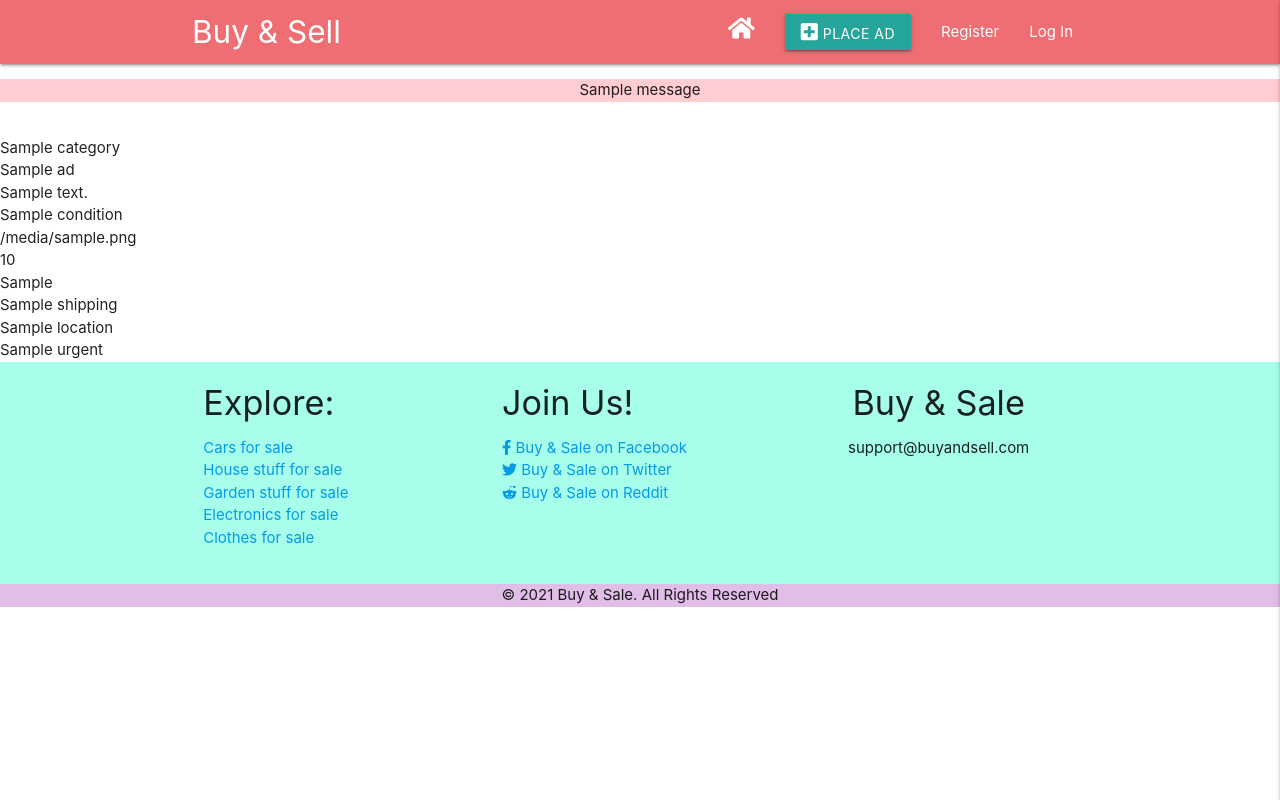
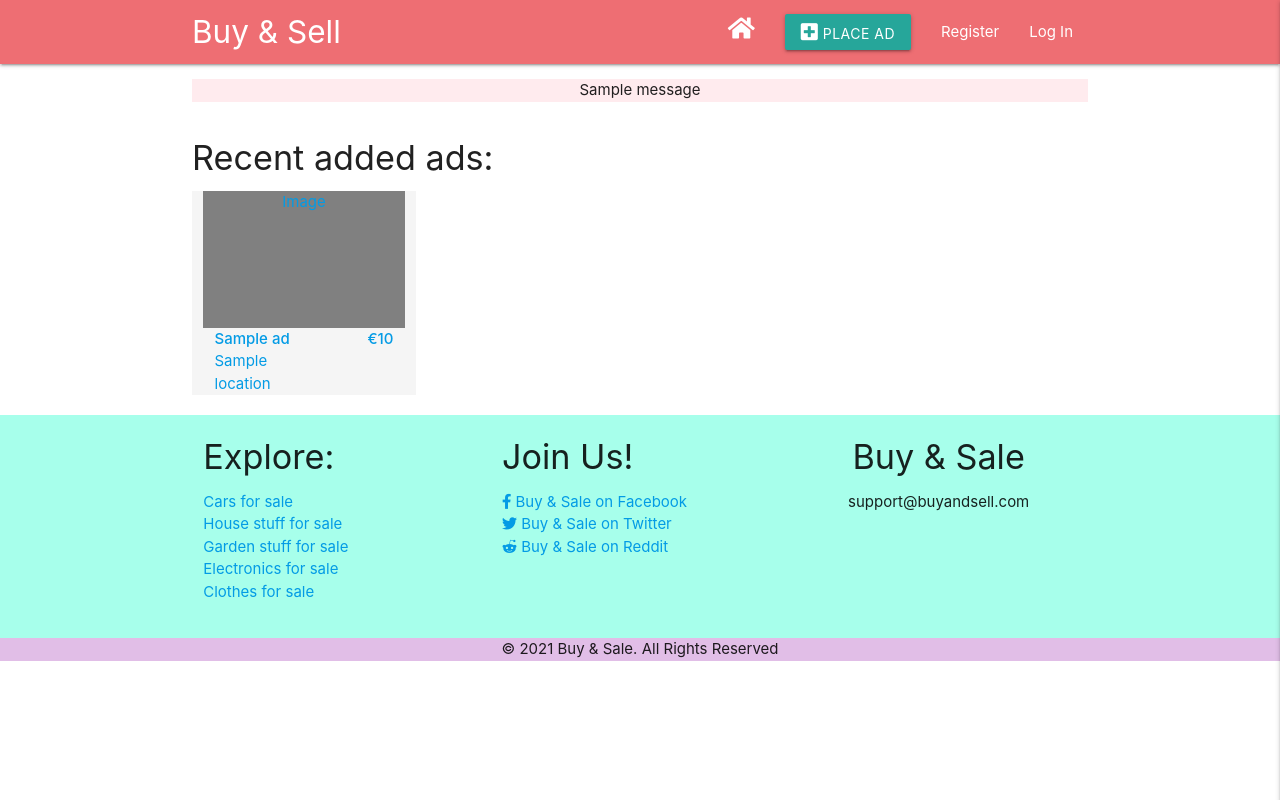
Before and after one commit to zokam1411/milestone-project-3, a Flask app: page / in a window 1280 px wide. Run offline with Flask 2, Linux system fonts and the light colour scheme; one stand-in notice (Sample message) is shown; a database or web service that is not in the repository returns one stand-in record (values such as "Sample title"); some libraries are stand-ins or nearby versions.

Commit message:
Create ad pattern for main page

```diff
--- a/static/css/style.css
+++ b/static/css/style.css
@@ -7,3 +7,8 @@
 .card-panel {
     margin: 0;
 }
+
+.img-holder {
+    height: 137px;
+    background: grey;
+}
--- a/templates/ads.html
+++ b/templates/ads.html
@@ -4,27 +4,33 @@
 <div>
     <!-- flash message -->
     {% with messages = get_flashed_messages() %}
-        {% if messages %}
-            {% for message in messages %}
+    {% if messages %}
+    {% for message in messages %}
     <div class="row flashes">
-        <p class="red lighten-4 center-align">{{ message }}</p>
+        <p class="red lighten-5 center-align">{{ message }}</p>
     </div>
-            {% endfor %}
-        {% endif %}
+    {% endfor %}
+    {% endif %}
     {% endwith %}
 </div>
 
+<h4>Recent added ads:</h4>
+
 {% for ad in ads %}
-{{ ad.category }} <br>
-{{ ad.title }} <br>
-{{ ad.description }} <br>
-{{ ad.condition }} <br>
-{{ ad.photo }} <br>
-{{ ad.price }} <br>
-{{ ad.payment_method}} <br>
-{{ ad.shipping }} <br>
-{{ ad.location }} <br>
-{{ ad.urgent}} <br>
+<div class="row">
+    <div class="col s6 m3 grey lighten-4">
+        <a href="#">
+            <div class="img-holder center-align">
+                Image
+            </div>
+                <div class="col s7 m8 truncate"><strong>{{ ad.title }}</strong></div>
+                <div class="col s5 m4 right-align"><strong>€{{ ad.price }}</strong></div>
+                <div class="col s8">{{ ad.location }}</div>
+                {% if ad.urgent == "on" %}
+                <div class="col s4 right-align"><i class="fas fa-hammer yellow-text text-accent-4"></i></div>
+                {% endif %}
+        </a>
+    </div>
+</div>
 {% endfor %}
-
 {% endblock %}
--- a/templates/base.html
+++ b/templates/base.html
@@ -60,10 +60,10 @@
             {% endif %}
         </ul>
     </header>
-
+    <main class="container">
     {% block content %}
     {% endblock %}
-
+    </main>
     <!-- Footer -->
     <footer class="teal accent-1">
         <div class="container">
```
